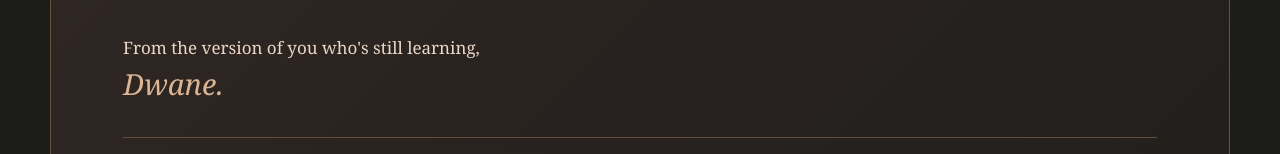
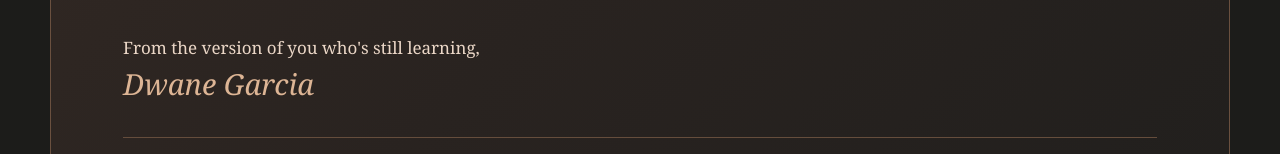
Before and after one commit to dwanegarcia127-cmd/Personal-Website, a plain HTML site: page dreams.html in a window 1280 px wide. Shown: the part 5785-5939 px from the top of the page. Drawn offline with Linux system fonts and the light colour scheme.

Commit message:
dreams.html

```diff
--- a/dreams.html
+++ b/dreams.html
@@ -275,7 +275,7 @@
                     <p>Remember when you were still figuring out what you wanted to do? You considered taking a different path, but somewhere along the way, you started to appreciate Computer Science and decided to keep going.</p>
                     <p>I hope you never forget the late nights, the lessons that took time to understand, and the people who encouraged you when things felt difficult. Even if your plans changed, I hope you kept your curiosity and your courage.</p>
                     <p>I hope you found work that feels stable and fulfilling, with good people and a peaceful environment around you. I hope you've earned the freedom to buy the things you love, helped our family live happily, and kept the day-one friends who made the early chapters unforgettable. Most of all, I hope you still have time to enjoy life. And if things haven't gone exactly as planned, that's okay. Just keep moving forward.</p>
-                    <p class="dr-letter-signoff">From the version of you who's still learning,<br><strong>Dwane.</strong></p>
+                    <p class="dr-letter-signoff">From the version of you who's still learning,<br><strong>Dwane Garcia</strong></p>
                 </div>
                 <div class="dr-letter-bottom"><span>WRITTEN DURING THE JOURNEY</span><span>2026</span></div>
             </div>
```
